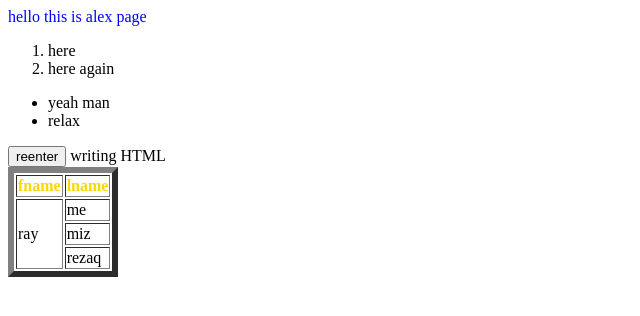
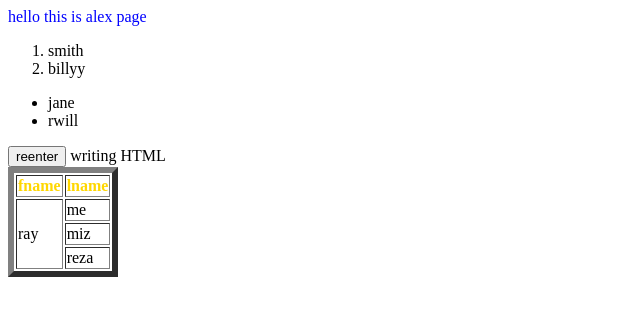
Before and after one commit to rrl619/rrl619.github.io, a plain HTML site: page index.html in a window 1280 px wide. Shown: the full height of the page, 0-640 px from the left. Drawn offline with Linux system fonts and the light colour scheme.

Commit message:
Update index.html

```diff
--- a/index.html
+++ b/index.html
@@ -14,12 +14,12 @@
 	<title> alex </title>
 <p> hello this is alex page </p>
 <ol>
-	<li>here</li>
-	<li>here again</li>
+	<li>smith</li>
+	<li>billyy</li>
 </ol>
 <ul>
-	<li>yeah man</li>
-	<li> relax</li>
+	<li>jane</li>
+	<li> rwill</li>
 </ul>
 <button>reenter</button>
 <table border=6>
@@ -32,7 +32,7 @@
 			<td>miz</td>
 		</tr>
 		<tr>
-			<td>rezaq</td>
+			<td>reza</td>
 		</tr>
 
 		<span class="tooltip">writing HTML </span>
```
